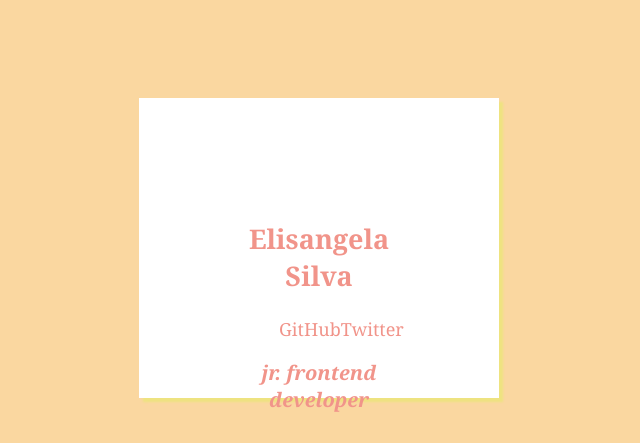
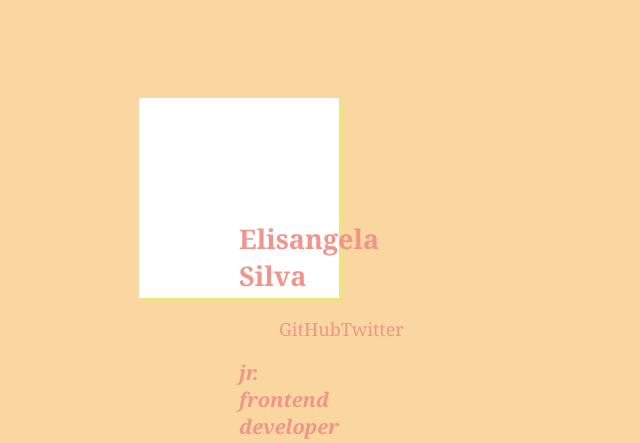
Before and after one commit to Elisangelamsilva/imersaoCSS, a plain HTML site: page index.html in a window 1280 px wide. Shown: the part 652-1095 px from the top of the page, without its empty margins (619-1259 px from the left). Drawn offline with Linux system fonts and the light colour scheme.

Commit message:
box-sizing no css

```diff
--- a/style/style.css
+++ b/style/style.css
@@ -26,11 +26,14 @@ body {
     padding: 100px;
 
     /* largura e altura */
-    height: 100px;
+    height: 160px;
     width: 160px;
 
     /* modificar e fazer uma sombra para caixa */
     box-shadow: 4px 4px 2px 0px rgb(238, 227, 128);
+
+    /* medição da caixa */
+    box-sizing: border-box;
 }
 .menu ul {
     /* força todo mundo virar coluna, um ao lado do outro */
```
